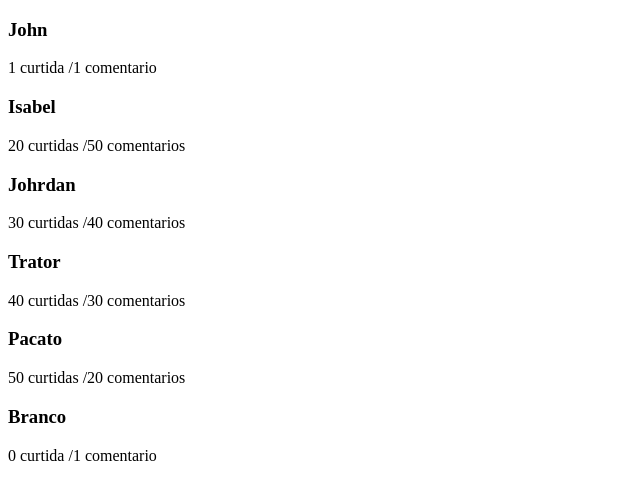
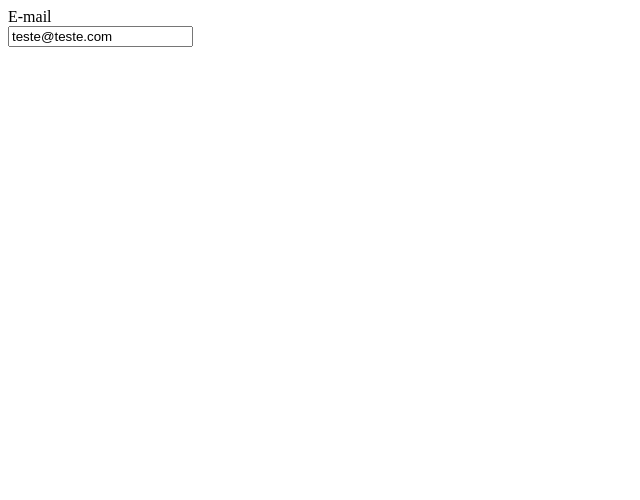
Before and after one commit to johntec-ads/meuapp, a React (Create React App) app: page / in a window 1280 px wide. Shown: the top 500 px of the page, without its empty margins (0-640 px from the left). Built offline with nearby package versions, Linux system fonts and the light colour scheme.

Commit message:
upFomularios

```diff
--- a/src/App.js
+++ b/src/App.js
@@ -1,47 +1,26 @@
-/* Classe-constructor-state-ArrayList-Map()-
-subpasta-OperTernário */
 import React, { Component } from 'react' ;
-import Feed from './componets/Feed'
 
 class App extends Component {
 
-  constructor(props) {
+  constructor (props) {
     super(props);
     this.state = {
-      feed : [
-        {id: 1 , name: 'John',    curtidas: 1, comentarios: 1},
-        {id: 2 , name: 'Isabel',  curtidas: 20, comentarios: 50},
-        {id: 3 , name: 'Johrdan', curtidas: 30, comentarios: 40},
-        {id: 4 , name: 'Trator',  curtidas: 40, comentarios: 30},
-        {id: 5 , name: 'Pacato',  curtidas: 50, comentarios: 20},
-        {id: 6 , name: 'Branco',  curtidas: 0, comentarios: 1},
-      ]
 
     }
-  };
 
+  }
   render() {
 
-    return(
-      <div>
+    return (
 
-        { this.state.feed.map((item) => {
-          return(
-            <div>
-              <Feed
-                  id= {item.id}
-                  nome= {item.name}
-                  curtidas= {item.curtidas}
-                  comentarios= {item.comentarios}
-             />
-            </div>
-          )
+        <div>
+          E-mail <br></br>
+          <input type='email' name='email' value= 'teste@teste.com' />
 
-        }) }
+        </div>
+    )
+  }
+}
 
-      </div>
-    );
-  }
-};
 
 export default App ;
--- a/src/componets/Feed/index.js
+++ /dev/null
@@ -1,26 +0,0 @@
-//sub componet
-import React, { Component } from 'react';
-
-class Feed extends Component {
-
-
-  render () {
-
-    return (
-      <div>
-
-        <h3>  { this.props.nome } </h3>
-         { this.props.curtidas > 1 ?
-         this.props.curtidas + ' curtidas' :
-         this.props.curtidas + ' curtida' } /
-         { this.props.comentarios > 1 ?
-         this.props.comentarios + ' comentarios' :
-         this.props.comentarios + ' comentario' }
-
-      </div>
-    )
-  }
-
-};
-
-export default Feed;
```
